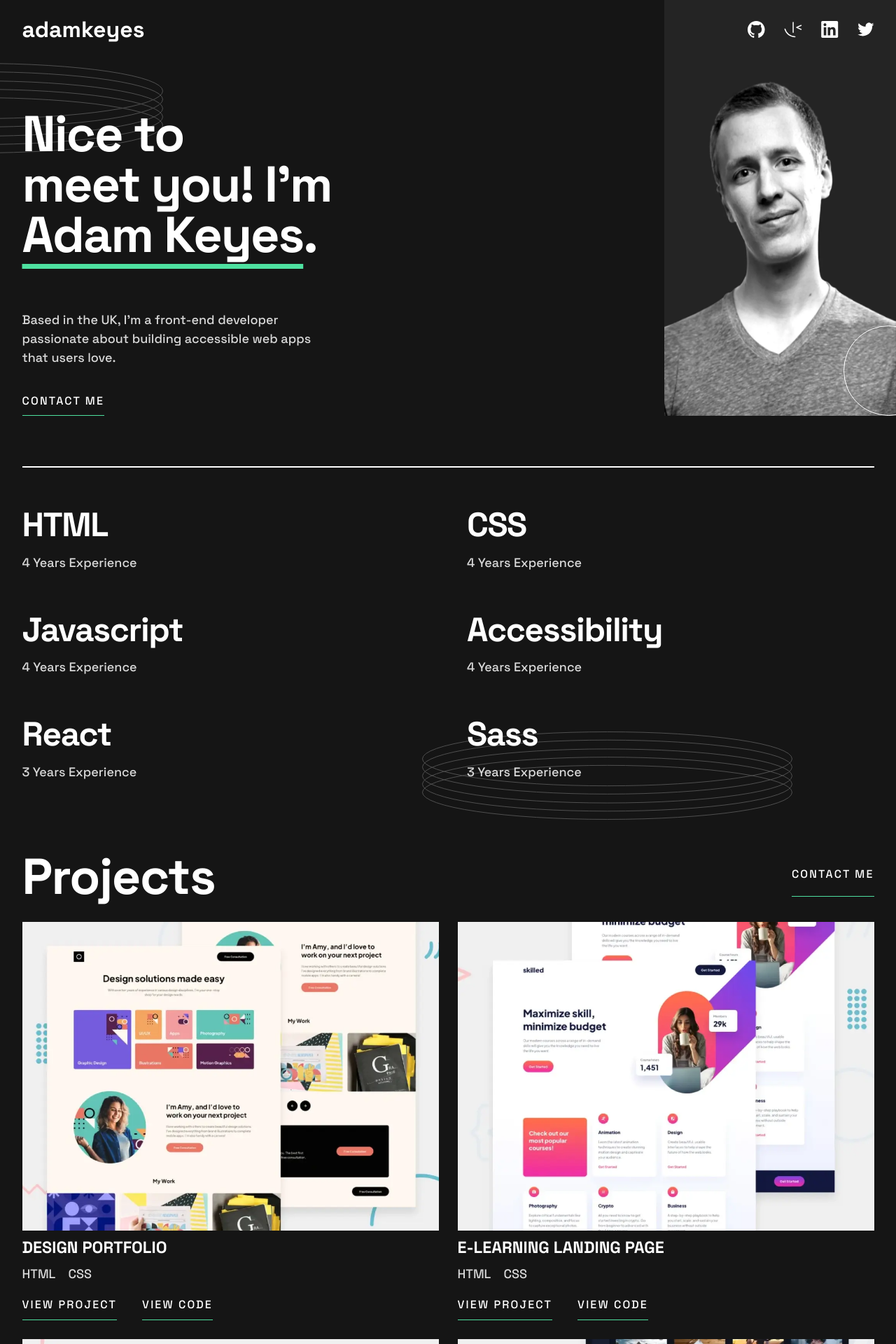
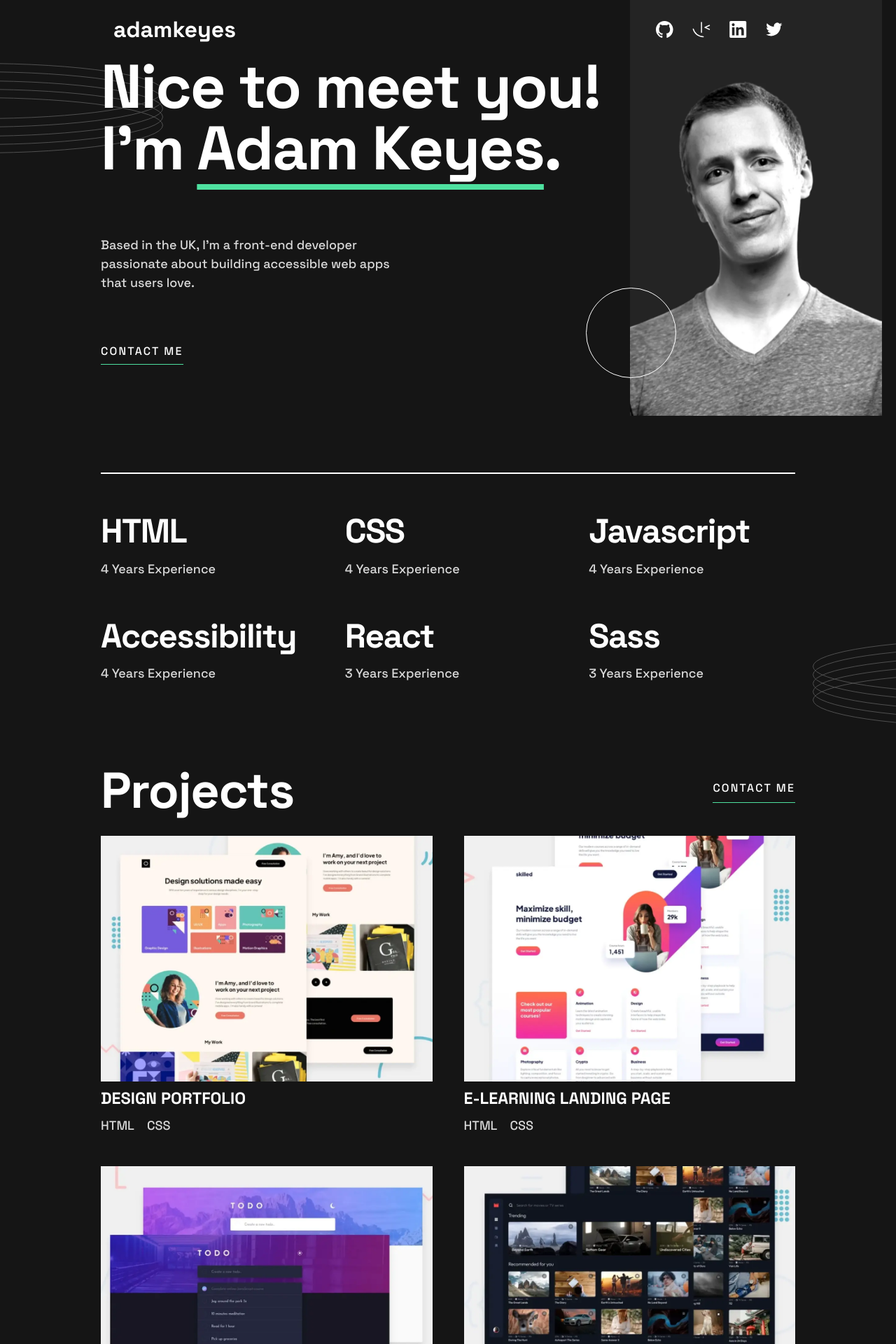
Before and after one commit to adkenney/single-page-developer-portfolio, a React (Create React App) app: page / in a window 1280 px wide. Shown: the top 1920 px of the page at 70% size. Built offline with nearby package versions, Linux system fonts and the light colour scheme.

Commit message:
Add desktop styling

```diff
--- a/src/components/Footer/Contact.jsx
+++ b/src/components/Footer/Contact.jsx
@@ -29,7 +29,9 @@ const Contact = () => {
             <textarea placeholder="MESSAGE" name="message"></textarea>
           </div>
           <div>
-            <button type="submit">send message</button>
+            <button className="button" type="submit">
+              send message
+            </button>
           </div>
         </form>
       </section>
--- a/src/components/Footer/Contact.module.css
+++ b/src/components/Footer/Contact.module.css
@@ -9,7 +9,6 @@
   font-size: 2.222rem;
 }
 
-.form-container,
 .contact-form,
 .footer-links,
 .footer-links > div {
@@ -17,8 +16,10 @@
 }
 
 .form-container {
-  flex-direction: column;
+  display: grid;
+  grid-template-columns: 1fr;
   gap: 3em;
+  margin-bottom: 3em;
 }
 .form-header {
   text-align: center;
@@ -102,8 +103,12 @@
   }
 
   .form-container {
-    width: 65%;
-    margin: 0 auto 5em;
+    grid-template-columns: repeat(2, 1fr);
+    gap: 10em;
+  }
+
+  .form-header {
+    text-align: left;
   }
 
   .rings-img {
@@ -111,3 +116,14 @@
     left: -18em;
   }
 }
+
+@media screen and (min-width: 62em) {
+  #footer {
+    padding: var(--desktop-padding);
+  }
+
+  .rings-img {
+    top: 15em;
+    left: -14em;
+  }
+}
--- a/src/components/Hero/Hero.jsx
+++ b/src/components/Hero/Hero.jsx
@@ -35,9 +35,11 @@ const Hero = () => {
           Based in the UK, I'm a front-end developer passionate about building
           accessible web apps that users love.
         </p>
-      </div>
-      <div>
-        <button>CONTACT ME</button>
+        <div>
+          <a className="button" href="#">
+            Contact Me
+          </a>
+        </div>
       </div>
     </section>
   );
--- a/src/components/Hero/Hero.module.css
+++ b/src/components/Hero/Hero.module.css
@@ -1,4 +1,5 @@
 #hero {
+  position: relative;
   display: flex;
   flex-direction: column;
   text-align: center;
@@ -6,7 +7,6 @@
 }
 
 .profile-img {
-  position: relative;
   width: 9.667rem;
   height: 100%;
   margin: 0 auto;
@@ -67,7 +67,7 @@
     position: absolute;
     top: 0;
     right: 0;
-    width: 18.4em;
+    width: 20em;
     height: 33em;
     z-index: -1;
   }
@@ -103,3 +103,39 @@
     left: -16.5em;
   }
 }
+@media screen and (min-width: 62em) {
+  #hero {
+    position: relative;
+    justify-content: center;
+    max-width: 70em;
+    padding: var(--desktop-padding);
+  }
+
+  #hero h1 {
+    font-size: 4.889rem;
+    line-height: 4.889rem;
+  }
+
+  .header-img-container {
+    position: absolute;
+    height: 100%;
+    overflow: visible;
+  }
+
+  .hero-text {
+    width: 40em;
+  }
+
+  .hero-text p {
+    width: 23em;
+  }
+
+  .circle-img {
+    left: -3.5em;
+    right: auto;
+    bottom: 3em;
+  }
+  .break {
+    display: inline-block;
+  }
+}
--- a/src/components/Nav/NavBar.module.css
+++ b/src/components/Nav/NavBar.module.css
@@ -33,3 +33,9 @@ nav {
     font-size: 1.778rem !important;
   }
 }
+
+@media screen and (min-width: 62em) {
+  nav {
+    padding: 0 9em;
+  }
+}
--- a/src/components/Projects/Projects.jsx
+++ b/src/components/Projects/Projects.jsx
@@ -8,12 +8,13 @@ const Projects = () => {
       <div className="border"></div>
       <div className={styles['project-header']}>
         <h2 className="heading-l">Projects</h2>
-        <button>CONTACT ME</button>
+        <a className="button">Contact Me</a>
       </div>
       <div className={styles['project-wrapper']}>
         {projectData.map(project => {
           return (
             <div key={project.id} className={styles['project-card']}>
+              <div className={styles['project-img']}>
                 <picture>
                   <source
                     media="(min-width: 62em)"
@@ -21,6 +22,15 @@ const Projects = () => {
                   ></source>
                   <img src={project.image.mobile} alt=""></img>
                 </picture>
+                <div className={styles['img-link-btns']}>
+                  <div>
+                    <a href="https://frontendmentor.io">View Project</a>
+                  </div>
+                  <div>
+                    <a href="https://github.com">View Code</a>
+                  </div>
+                </div>
+              </div>
               <h3 className="heading-m">{project.projectTitle}</h3>
               <div className={styles['pl-description']}>
                 {project.skills.map((skill, index) => {
@@ -33,10 +43,14 @@ const Projects = () => {
               </div>
               <div className={styles['link-btns']}>
                 <div>
-                  <button>VIEW PROJECT</button>
+                  <a className="button" href="#">
+                    View Project
+                  </a>
                 </div>
                 <div>
-                  <button>VIEW CODE</button>
+                  <a className="button" href="#">
+                    View Code
+                  </a>
                 </div>
               </div>
             </div>
--- a/src/components/Projects/Projects.module.css
+++ b/src/components/Projects/Projects.module.css
@@ -9,8 +9,25 @@
   display: flex;
 }
 
+.img-link-btns {
+  display: none;
+}
+
+.img-link-btns > div {
+  border-bottom: 0.1em solid var(--green);
+}
+
+.img-link-btns a {
+  display: block;
+  font-size: 0.899rem;
+  text-decoration: none;
+  color: var(--white);
+  padding-bottom: 0.5em;
+}
+
 .project-header {
   justify-content: space-between;
+  align-items: center;
   flex-wrap: wrap;
   margin-bottom: 2em;
 }
@@ -20,7 +37,7 @@
 
 .project-wrapper {
   display: grid;
-  gap: 1.5em;
+  gap: 2.5em;
 }
 
 .project-card {
@@ -55,3 +72,52 @@
     grid-template-columns: repeat(2, 1fr);
   }
 }
+
+@media screen and (min-width: 62em) and (max-width: 90em) {
+  .project-img {
+    position: relative;
+  }
+
+  .project-img:hover::before {
+    background-color: hsla(0, 0%, 8%, 0.7);
+  }
+
+  .project-img::before {
+    content: '';
+    position: absolute;
+    background-color: transparent;
+    width: 100%;
+    height: 100%;
+    z-index: 1;
+  }
+
+  .img-link-btns {
+    position: absolute;
+    display: flex;
+    flex-direction: column;
+    align-items: center;
+    gap: 2em;
+    top: 20%;
+    right: 50%;
+    transform: translate(50%, 50%);
+    z-index: 2;
+    opacity: 0;
+  }
+
+  .img-link-btns a:hover {
+    color: var(--green);
+  }
+
+  .project-img:hover .img-link-btns {
+    opacity: 1;
+  }
+
+  .link-btns {
+    display: none;
+  }
+}
+@media screen and (min-width: 62em) {
+  #projects {
+    padding: var(--desktop-padding);
+  }
+}
--- a/src/components/Skills/Skills.module.css
+++ b/src/components/Skills/Skills.module.css
@@ -54,3 +54,17 @@
     left: 33.5em;
   }
 }
+
+@media screen and (min-width: 62em) {
+  #skills {
+    padding: var(--desktop-padding);
+  }
+
+  .skill-content {
+    grid-template-columns: repeat(3, 1fr);
+  }
+
+  .rings-img {
+    left: 64.5em;
+  }
+}
--- a/src/index.css
+++ b/src/index.css
@@ -9,6 +9,7 @@
   --white: #ffffff;
   --mobile-padding: 1em 0.75em;
   --tablet-padding: 3em 1.75em;
+  --desktop-padding: 3.5em 8em;
 }
 
 *,
@@ -28,8 +29,11 @@ html {
 }
 
 body {
-  min-height: 100vh;
   font-family: 'Space Grotesk', sans-serif;
+}
+
+a {
+  text-decoration: none;
 }
 
 img,
@@ -85,7 +89,7 @@ body {
   color: var(--white);
 }
 
-button {
+.button {
   background-color: inherit;
   color: var(--white);
   font-size: 0.889rem;
@@ -95,6 +99,10 @@ button {
   letter-spacing: 0.12rem;
   border-style: none;
   border-bottom: 0.1rem solid var(--green);
+  cursor: pointer;
+}
+.button:hover {
+  color: var(--green);
 }
 
 .test-box {
```
Lines whose indentation alone changed are shown as unchanged.
